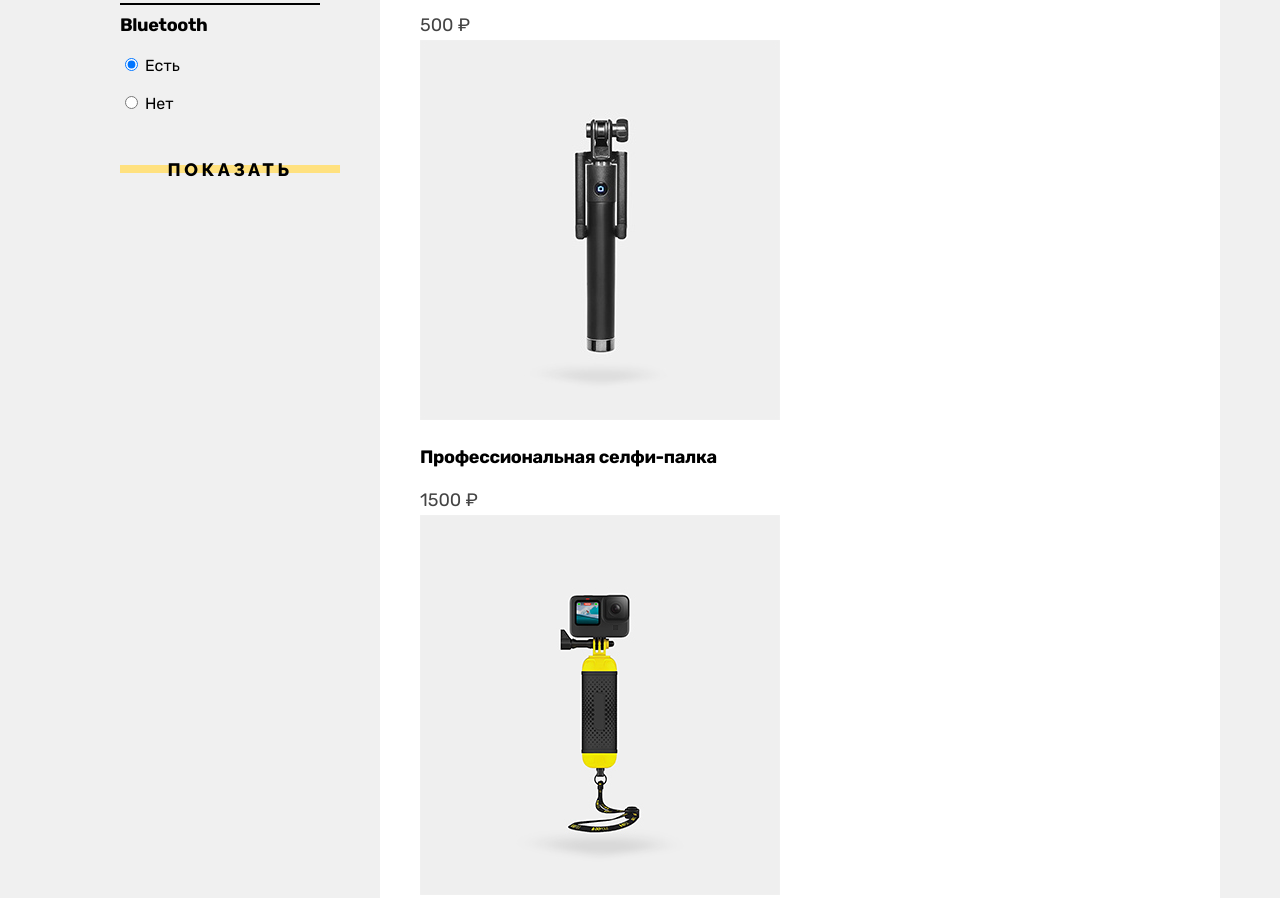
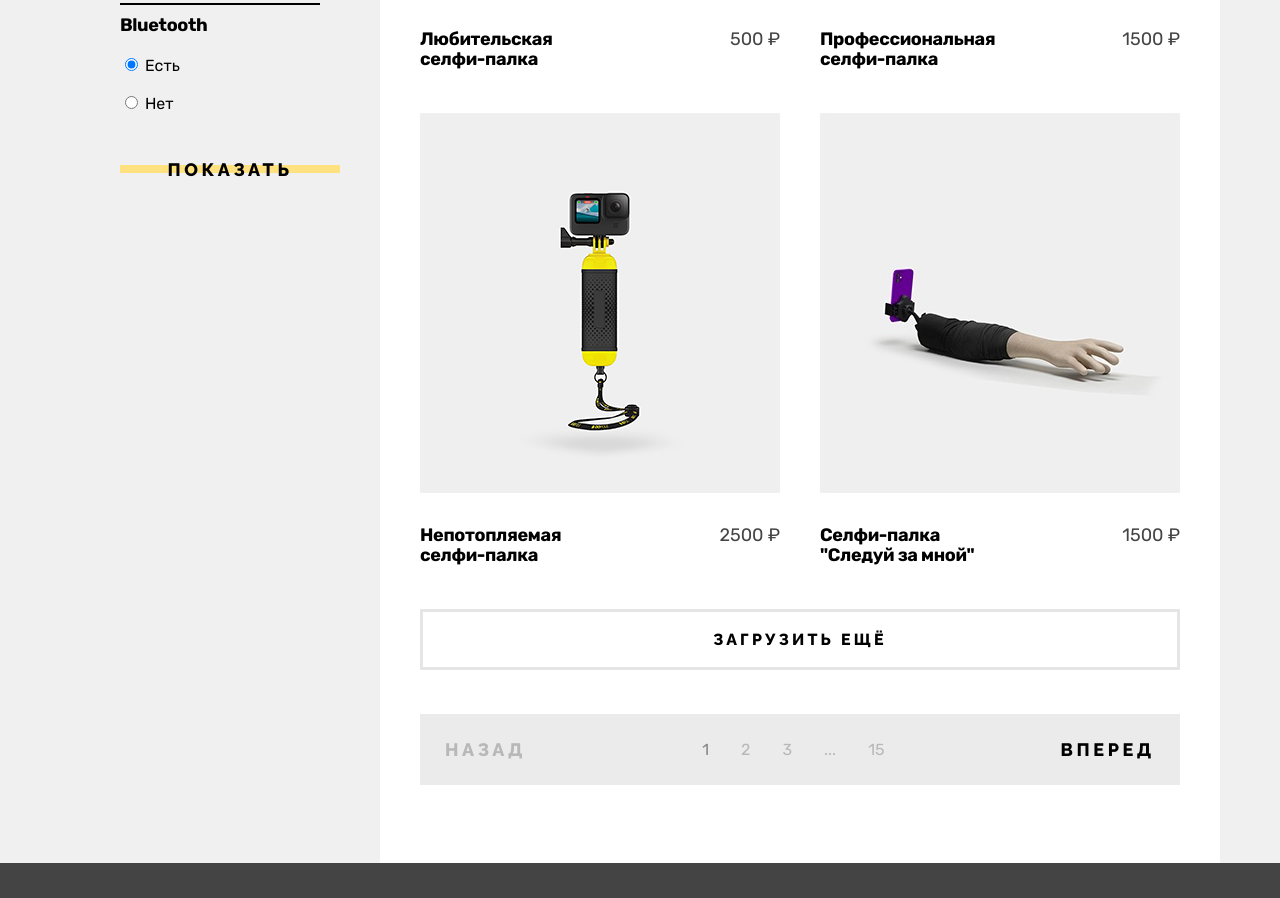
Before and after one commit to htmlacademy-htmlcss/146767-device-36, a plain HTML site: page catalog.html in a window 1280 px wide. Shown: the part 934-1832 px from the top of the page. Drawn offline with Linux system fonts and the light colour scheme.

Commit message:
Добавляет стили для секций: Карточки товара, Загрузить ещё, Нумерация страниц.
Доработана вёрстка для выполнения задания.

```diff
--- a/catalog.html
+++ b/catalog.html
@@ -192,44 +192,50 @@
               <li class="product-card">
                 <a class="product-card-link" href="#" title="Перейти на страницу карточки товара">
                   <img class="product-card-image" src="images/catalog-product-image-1.jpg" width="360" height="380" alt="селфи-палка с тонкой ручкой и простой системой креплений.">
+                  <div class="product-card-inner-text">
                     <h3 class="product-card-title">Любительская селфи-палка</h3>
                     <b class="product-card-price">500 ₽</b>
+                  </div>
                 </a>
               </li>
               <li class="product-card">
                 <a class="product-card-link" href="#" title="Перейти на страницу карточки товара">
                   <img class="product-card-image" src="images/catalog-product-image-2.jpg" width="360" height="380" alt="селфи-палка с утолщенной ручкой и дополнительными крепежами.">
+                  <div class="product-card-inner-text">
                     <h3 class="product-card-title">Профессиональная селфи-палка</h3>
                     <b class="product-card-price">1500 ₽</b>
+                  </div>
                 </a>
               </li>
               <li class="product-card">
                 <a class="product-card-link" href="#" title="Перейти на страницу карточки товара">
                   <img class="product-card-image" src="images/catalog-product-image-3.jpg" width="360" height="380" alt="селфи-палка с прорезиненой ручкой и специальным боксом для смартфона.">
+                  <div class="product-card-inner-text">
                     <h3 class="product-card-title">Непотопляемая селфи-палка</h3>
                     <b class="product-card-price">2500 ₽</b>
+                  </div>
                 </a>
               </li>
               <li class="product-card">
                 <a class="product-card-link" href="#" title="Перейти на страницу карточки товара">
                   <img class="product-card-image" src="images/catalog-product-image-4.jpg" width="360" height="380" alt="криповатая селфи-палка рука для ваших ночных кошмаров.">
+                  <div class="product-card-inner-text">
                     <h3 class="product-card-title">Селфи-палка "Следуй за мной"</h3>
                     <b class="product-card-price">1500 ₽</b>
+                  </div>
                 </a>
               </li>
             </ul>
 
-            <button class="button button-preloading" type="button">Загрузить ещё</button>
+            <button class="catalog-product-button button-preloading" type="button">Загрузить ещё</button>
 
             <!-- Нумерация страниц -->
             <section class="pagination">
               <h3 class="visually-hidden">Нумерация страниц</h3>
-              <ul class="pagination-list">
-                <li class="pagination-item">
               <a class="pagination-prev pagination-disabled">
                 <span class="pagination-button-left">Назад</span>
               </a>
-                </li>
+              <ol class="pagination-list">
                 <li class="pagination-item">
                   <a class="pagination-link pagination-current">1</a>
                 </li>
@@ -245,12 +251,10 @@
                 <li class="pagination-item">
                   <a class="pagination-link" href="#">15</a>
                 </li>
-                <li class="pagination-item">
+              </ol>
               <a class="pagination-next" href="#">
                 <span class="pagination-button-right">Вперед</span>
               </a>
-                </li>
-              </ul>
             </section>
 
           </section>
--- a/styles/styles.css
+++ b/styles/styles.css
@@ -113,7 +113,7 @@ body {
 }
 
 .wrapper-search-form {
-  display: flex;
+  font-size: 0;
   position: relative;
   margin-right: 53px;
 }
@@ -855,6 +855,7 @@ body {
 
 .subscription-form {
   display: flex;
+  font-size: 0;
   align-items: center;
 }
 
@@ -865,11 +866,13 @@ body {
   font-size: 18px;
   line-height: 30px;
   width: 557px;
-  height: 52px;
+  height: 55px;
   border: none;
   border-bottom: 3px solid #C4C4C4;
   background: none;
+  padding: 0;
   padding-left: 16px;
+  margin: 0;
 }
 
 .subscription-input::placeholder {
@@ -880,10 +883,12 @@ body {
   width: 253px;
   height: 57px;
   padding: 0;
+  margin: 0;
   border: 3px solid #C4C4C4;
 }
 
 .subscription-form-text {
+  font-size: 18px;
   position: relative;
   margin-left: auto;
 }
@@ -1280,6 +1285,17 @@ body {
 }
 
 /* Карточки товара */
+.product-list {
+  display: flex;
+  justify-content: space-between;
+  flex-wrap: wrap;
+  padding: 0;
+  padding-top: 70px;
+  padding-left: 40px;
+  padding-right: 40px;
+  margin: 0;
+}
+
 .product-card-link {
   color: #000000;
   text-decoration: none;
@@ -1287,6 +1303,19 @@ body {
 
 .product-card {
   list-style-type: none;
+  width: 360px;
+  font-size: 0;
+  margin-bottom: 44px;
+}
+
+.product-card-image {
+  display: block;
+  margin-bottom: 32px;
+}
+
+.product-card-inner-text {
+  display: flex;
+  justify-content: space-between;
 }
 
 .product-card-title {
@@ -1294,13 +1323,27 @@ body {
   font-size: 18px;
   line-height: 20px;
   letter-spacing: -0.02em;
+  margin: 0;
+  width: 50%;
 }
 
 .product-card-price {
+  display: block;
   font-weight: 400;
   font-size: 18px;
   line-height: 21px;
   color: #444444;
+}
+
+/* Загрузить ещё */
+.catalog-product-button {
+  display: block;
+  width: 760px;
+  padding: 0;
+  margin: 0 auto;
+  margin-bottom: 44px;
+  padding-top: 18px;
+  padding-bottom: 18px;
 }
 
 .button-preloading {
@@ -1316,12 +1359,28 @@ body {
 }
 
 /* Нумерация страниц */
+.pagination {
+  display: flex;
+  justify-content: space-between;
+  align-items: center;
+  background-color: #EBEBEB;
+  width: 760px;
+  height: 71px;
+  margin: 0 auto;
+  margin-bottom: 78px;
+}
+
 .pagination-list {
-  background-color: #EBEBEB;
+  display: flex;
+  justify-content: space-between;
+  padding: 0;
+  margin: 0;
+  font-size: 0;
 }
 
 .pagination-item {
   list-style-type: none;
+  display: block;
 }
 
 .pagination-button-left,
@@ -1345,10 +1404,19 @@ body {
 }
 
 .pagination-link {
+  display: block;
+  padding: 10px 16px;
   font-size: 16px;
   line-height: 20px;
   color: #444444;
   opacity: 0.3;
+}
+
+.pagination-prev,
+.pagination-next
+{
+  display: block;
+  padding: 20px 25px;
 }
 
 .pagination-current {
```
Also changed, not shown: index.html (+1 -3 lines). Lines whose indentation alone changed are shown as unchanged.
